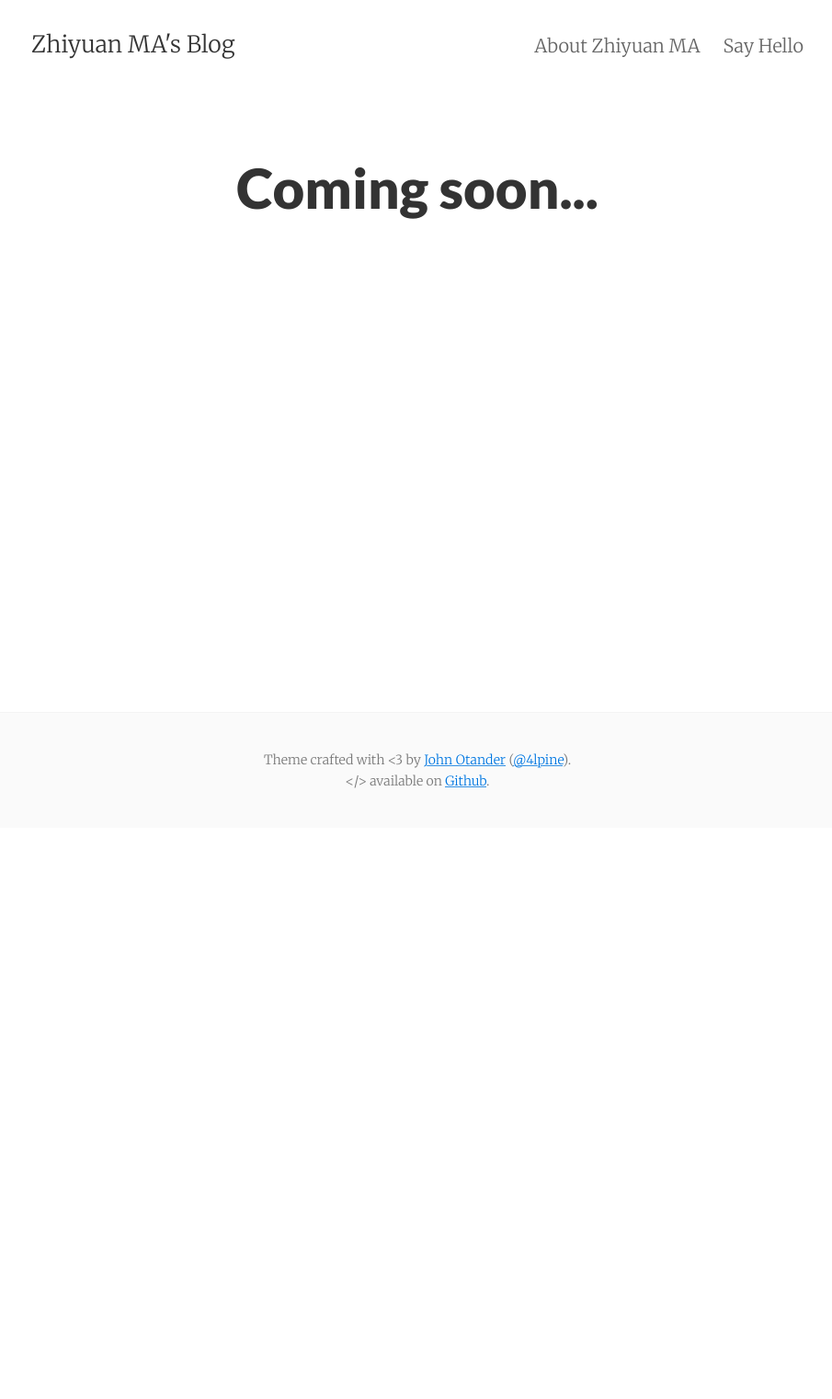
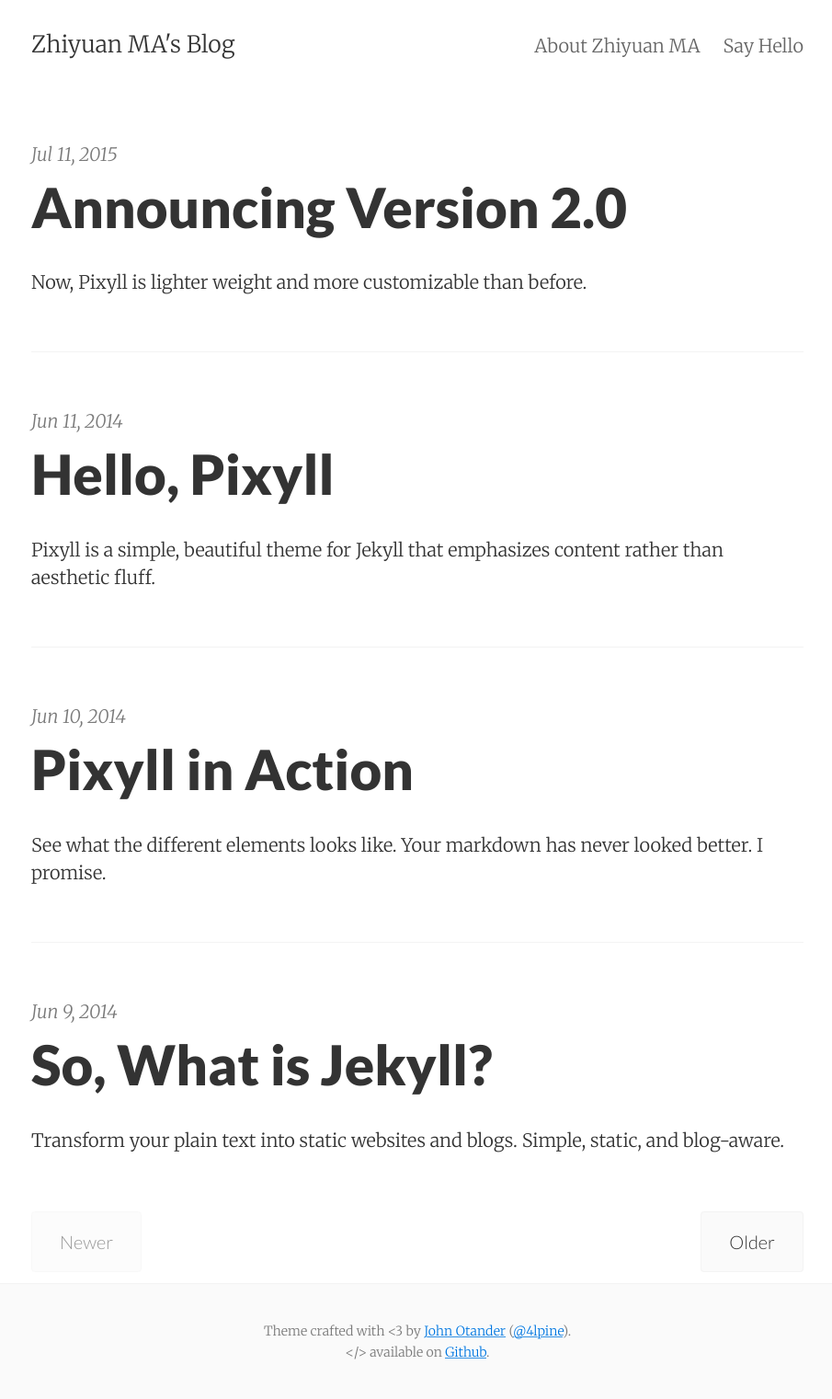
Before and after one commit to zhiyuanMA/zhiyuanMA.github.io, a Jekyll site: the page built from index.html, in a window 1280 px wide. Shown: the whole page at 92% size, without its empty margins (186-1091 px from the left). Built offline with Jekyll 4.4.1, drawn with Linux system fonts in a browser that asks for light colours; the list of posts is cut into pages by our own code; before the commit the page ends 900 px from its top, so only the background shows below that.

```diff
--- /dev/null
+++ b/_posts/2014-06-09-so-what-is-jekyll.md
@@ -0,0 +1,17 @@
+---
+layout:     post
+title:      So, What is Jekyll?
+date:       2014-06-09 12:32:18
+summary:    Transform your plain text into static websites and blogs. Simple, static, and blog-aware.
+categories: jekyll pixyll
+---
+
+Jekyll is a tool for transforming your plain text into static websites and
+blogs. It is simple, static, and blog-aware. Jekyll uses the
+[Liquid](http://docs.shopify.com/themes/liquid-basics) templating
+language and has builtin [Markdown](http://daringfireball.net/projects/markdown/)
+and [Textile](http://en.wikipedia.org/wiki/Textile_(markup_language)) support.
+
+It also ties in nicely to [Github Pages](https://pages.github.com/).
+
+Learn more about Jekyll on their [website](http://jekyllrb.com/).
--- /dev/null
+++ b/_posts/2014-06-10-see-pixyll-in-action.md
@@ -0,0 +1,135 @@
+---
+layout:     post
+title:      Pixyll in Action
+date:       2014-06-10 12:31:19
+summary:    See what the different elements looks like. Your markdown has never looked better. I promise.
+categories: jekyll pixyll
+---
+
+There is a significant amount of subtle, yet precisely calibrated, styling to ensure
+that your content is emphasized while still looking aesthetically pleasing.
+
+All links are easy to [locate and discern](#), yet don't detract from the [harmony
+of a paragraph](#). The _same_ goes for italics and __bold__ elements. Even the the strikeout
+works if <del>for some reason you need to update your post</del>. For consistency's sake,
+<ins>The same goes for insertions</ins>, of course.
+
+### Code, with syntax highlighting
+
+Here's an example of some ruby code with line anchors.
+
+{% highlight ruby lineanchors %}
+# The most awesome of classes
+class Awesome < ActiveRecord::Base
+  include EvenMoreAwesome
+
+  validates_presence_of :something
+  validates :email, email_format: true
+
+  def initialize(email, name = nil)
+    self.email = email
+    self.name = name
+    self.favorite_number = 12
+    puts 'created awesomeness'
+  end
+
+  def email_format
+    email =~ /\S+@\S+\.\S+/
+  end
+end
+{% endhighlight %}
+
+Here's some CSS:
+
+{% highlight css %}
+.foobar {
+  /* Named colors rule */
+  color: tomato;
+}
+{% endhighlight %}
+
+Here's some JavaScript:
+
+{% highlight js %}
+var isPresent = require('is-present')
+
+module.exports = function doStuff(things) {
+  if (isPresent(things)) {
+    doOtherStuff(things)
+  }
+}
+{% endhighlight %}
+
+Here's some HTML:
+
+{% highlight html %}
+<div class="m0 p0 bg-blue white">
+  <h3 class="h1">Hello, world!</h3>
+</div>
+{% endhighlight %}
+
+# Headings!
+
+They're responsive, and well-proportioned (in `padding`, `line-height`, `margin`, and `font-size`).
+They also heavily rely on the awesome utility, [BASSCSS](http://www.basscss.com/).
+
+##### They draw the perfect amount of attention
+
+This allows your content to have the proper informational and contextual hierarchy. Yay.
+
+### There are lists, too
+
+  * Apples
+  * Oranges
+  * Potatoes
+  * Milk
+
+  1. Mow the lawn
+  2. Feed the dog
+  3. Dance
+
+### Images look great, too
+
+![desk](https://cloud.githubusercontent.com/assets/1424573/3378137/abac6d7c-fbe6-11e3-8e09-55745b6a8176.png)
+
+_![desk](https://cloud.githubusercontent.com/assets/1424573/3378137/abac6d7c-fbe6-11e3-8e09-55745b6a8176.png)_
+
+
+### There are also pretty colors
+
+Also the result of [BASSCSS](http://www.basscss.com/), you can <span class="bg-dark-gray white">highlight</span> certain components
+of a <span class="red">post</span> <span class="mid-gray">with</span> <span class="green">CSS</span> <span class="orange">classes</span>.
+
+I don't recommend using blue, though. It looks like a <span class="blue">link</span>.
+
+### Footnotes!
+
+Markdown footnotes are supported, and they look great! Simply put e.g. `[^1]` where you want the footnote to appear,[^1] and then add
+the reference at the end of your markdown.
+
+### Stylish blockquotes included
+
+You can use the markdown quote syntax, `>` for simple quotes.
+
+> Lorem ipsum dolor sit amet, consectetur adipiscing elit. Suspendisse quis porta mauris.
+
+However, you need to inject html if you'd like a citation footer. I will be working on a way to
+hopefully sidestep this inconvenience.
+
+<blockquote>
+  <p>
+    Perfection is achieved, not when there is nothing more to add, but when there is nothing left to take away.
+  </p>
+  <footer><cite title="Antoine de Saint-Exupéry">Antoine de Saint-Exupéry</cite></footer>
+</blockquote>
+
+### There's more being added all the time
+
+Checkout the [Github repository](https://github.com/johnotander/pixyll) to request,
+or add, features.
+
+Happy writing.
+
+---
+
+[^1]: Important information that may distract from the main text can go in footnotes.
--- /dev/null
+++ b/_posts/2014-06-11-welcome-to-pixyll.markdown
@@ -0,0 +1,26 @@
+---
+layout:     post
+title:      Hello, Pixyll
+date:       2014-06-11 15:31:19
+summary:    Pixyll is a simple, beautiful theme for Jekyll that emphasizes content rather than aesthetic fluff.
+categories: jekyll pixyll
+---
+
+Hello.
+
+Pixyll is a simple, beautiful theme for Jekyll that emphasizes content rather than aesthetic fluff. It's mobile _first_, fluidly responsive, and delightfully lightweight.
+
+It's pretty minimal, but leverages large type and drastic contrast to make a statement, on all devices.
+
+<blockquote>
+  <p>
+    Perfection is achieved, not when there is nothing more to add, but when there is nothing left to take away.
+  </p>
+  <footer><cite title="Antoine de Saint-Exupéry">Antoine de Saint-Exupéry</cite></footer>
+</blockquote>
+
+## Where is it?
+
+Checkout the [Github repository](https://github.com/johnotander/pixyll) to download it, request a feature, or report a bug.
+
+It's free, and open source ([MIT](http://opensource.org/licenses/MIT)).
--- /dev/null
+++ b/_posts/2015-07-11-announcing-pixyll-version-2.md
@@ -0,0 +1,16 @@
+---
+layout:     post
+title:      Announcing Version 2.0
+date:       2015-07-11
+summary:    Now, Pixyll is lighter weight and more customizable than before.
+categories: jekyll pixyll
+---
+
+In an effort to make Pixyll easier to customize and more aesthetically pleasing, we've release version `2.0`.
+
+Pixyll now features:
+
+* Line anchors in code blocks and new syntax highlighting
+* A customizable variables file
+* Modular, and lighter weight CSS
+* No more `max-width` media queries
```
Also changed, not shown: _layouts/post.html (+9 -0 lines), _posts/2014-06-08-pixyll-has-pagination.md (added, +9 -0 lines).
